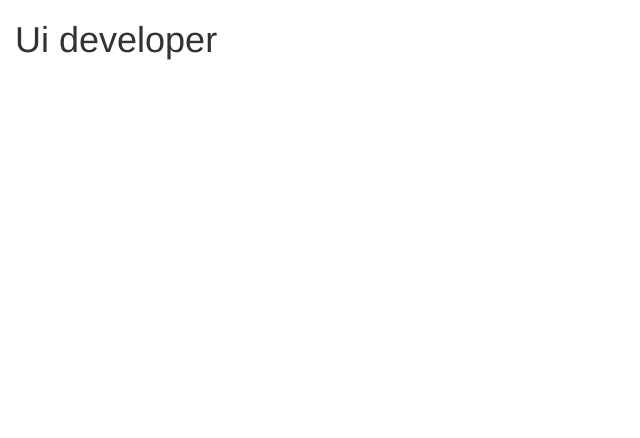
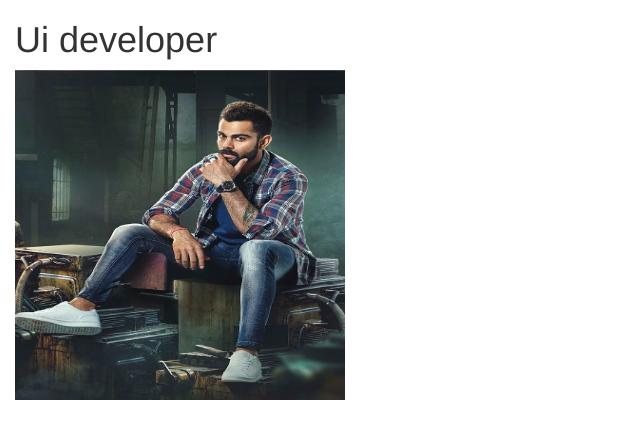
Before and after one commit to Saubhagyamekap/ui-protfolio, a plain HTML site: page index.html in a window 1280 px wide. Shown: the whole page, without its empty margins (0-640 px from the left). Drawn offline with nearby package versions, Linux system fonts and the light colour scheme.

Commit message:
version-2
img updated

```diff
--- a/index.html
+++ b/index.html
@@ -14,6 +14,7 @@
 </head>
 <body class="container-fluid">
     <h1>Ui developer</h1>
+    <img src="public/image/menfashion.jpg" width="330px" height="330px">
 
 
 </body>
```
Also changed, not shown: public/image/menfashion.jpg (added).
